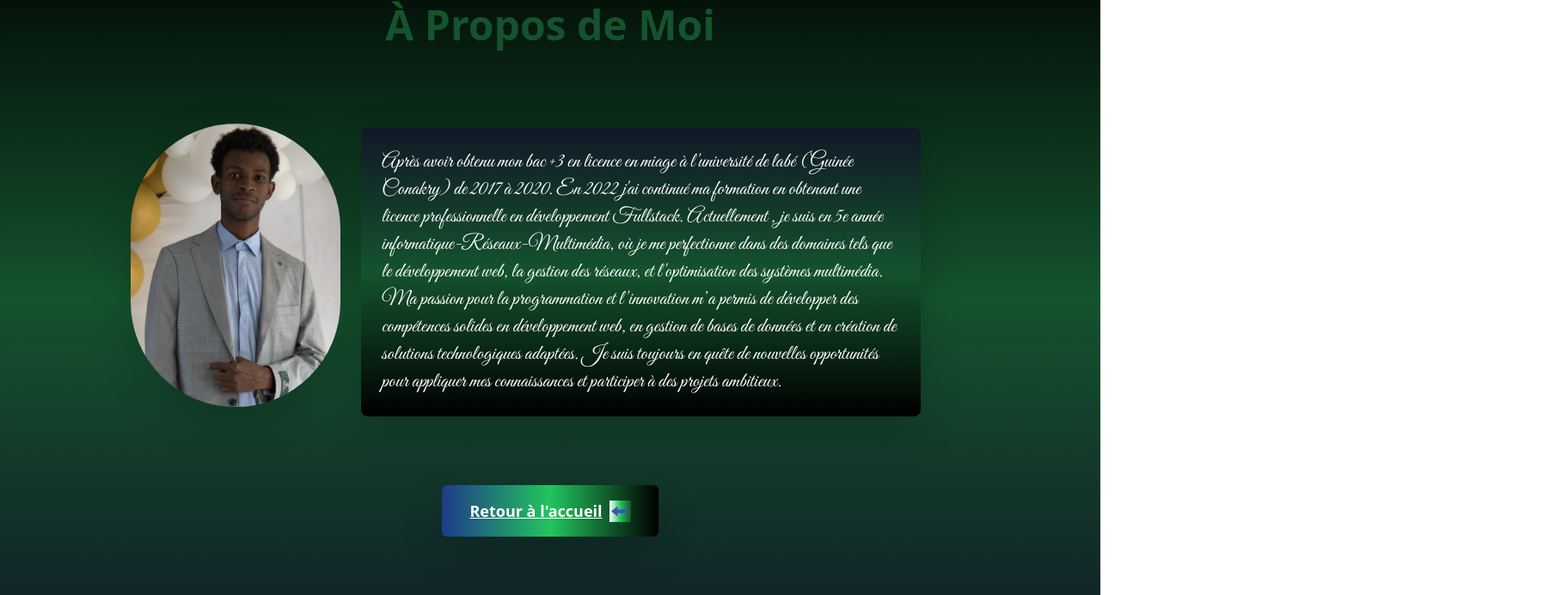
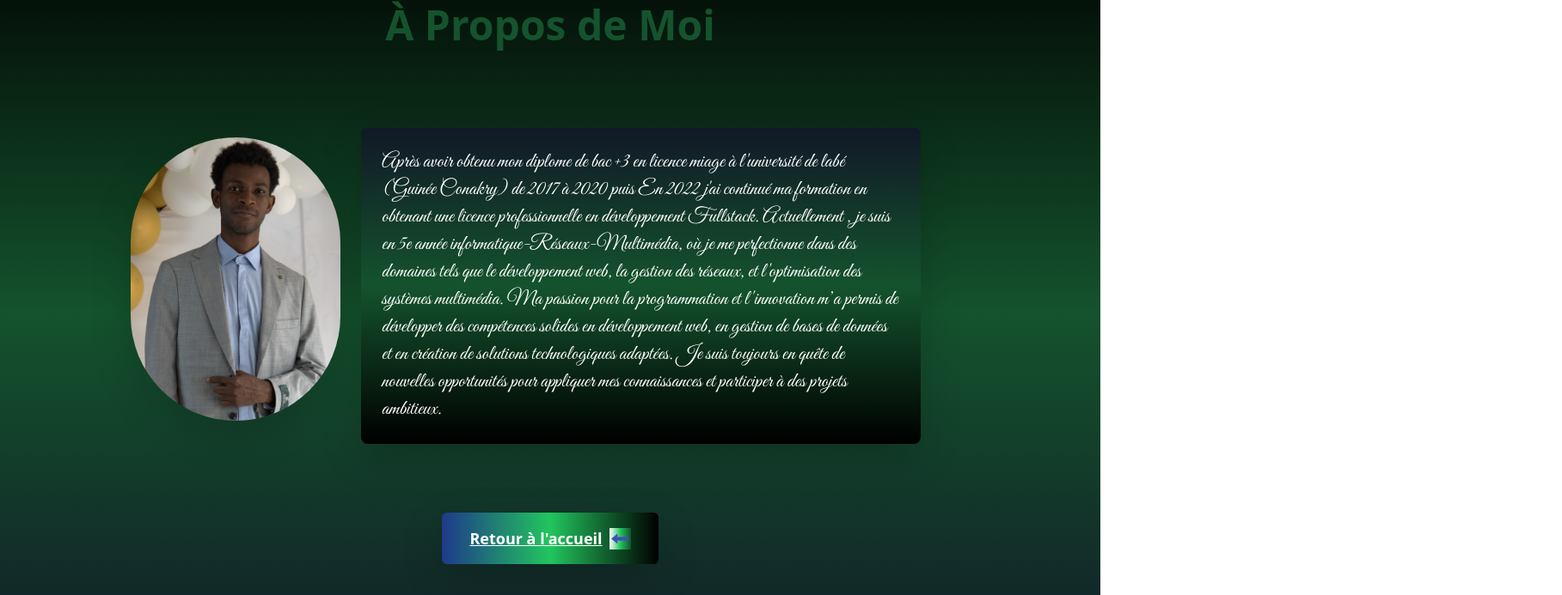
Before and after one commit to alphaousman7/AOD-Details, a React (Create React App) app: page / in a window 1280 px wide. Shown: the part 1559-2252 px from the top of the page at 86% size, 1817 px wide, since content can reach past the window. Built offline with nearby package versions, Linux system fonts and the light colour scheme.

Commit message:
ajout de folio final et animate et redeployer 3

```diff
--- a/src/components/About.jsx
+++ b/src/components/About.jsx
@@ -32,8 +32,8 @@ const About = () => {
           {/* Text Section */}
           <div className="space-y-8 md:w-2/3">
             <p className="bg-gradient-to-b mt-8 from-gray-900 via-green-900 to-black font-signature text-white text-lg sm:text-2xl  leading-relaxed bg-white bg-opacity-80 rounded-lg shadow-lg p-6 transform transition-all duration-300 hover:scale-105">
-              Après avoir obtenu mon bac +3 en licence en miage à l'université
-              de labé (Guinée Conakry) de 2017 à 2020.
+              Après avoir obtenu mon diplome de bac +3 en licence miage à l'université
+              de labé (Guinée Conakry) de 2017 à 2020 puis
               En 2022 j'ai continué ma formation en obtenant une licence professionnelle en développement Fullstack.
               Actuellement , je suis en 5e année informatique-Réseaux-Multimédia,
               où je me perfectionne dans des domaines tels que le développement
--- a/src/components/Animation2.jsx
+++ b/src/components/Animation2.jsx
@@ -106,7 +106,7 @@ export default function Animation2() {
         </div>
         <div
           id="box4"
-          className="w-60 h-100 bg-yellow-500 text-white flex items-center justify-center rounded-lg shadow-lg hover:scale-105 transition-transform duration-300"
+          className="w-60 h-100 bg-yellow-400 text-white flex items-center justify-center rounded-lg shadow-lg hover:scale-105 transition-transform duration-300"
         >
           <img
             src={NOUSSOUM}
```
